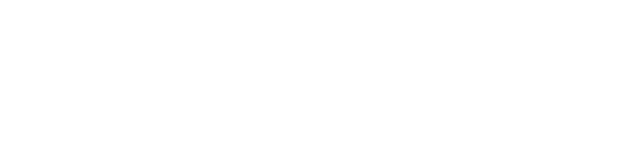
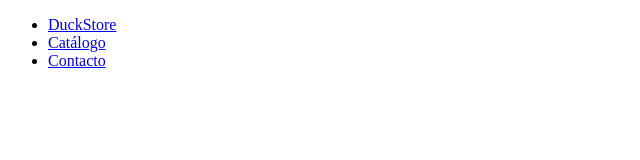
Before and after one commit to IvannaRCA/duck-store-t5, a plain HTML site: page index.html in a window 1280 px wide. Shown: the whole page, without its empty margins (0-640 px from the left). Drawn offline with Linux system fonts and the light colour scheme.

Commit message:
feat: header html

```diff
--- a/index.html
+++ b/index.html
@@ -8,6 +8,14 @@
     <link rel="stylesheet" href="style.css">
 </head>
 <body>
-
+    <head>
+        <nav>
+            <ul>
+                <li><a href="./index.html">DuckStore</a></li>
+                <li><a href="./pages/catalogo.html">Catálogo</a></li>
+                <li><a href="./pages/contacto.html">Contacto</a></li>
+            </ul>
+        </nav>
+    </head>
 </body>
 </html>
```
